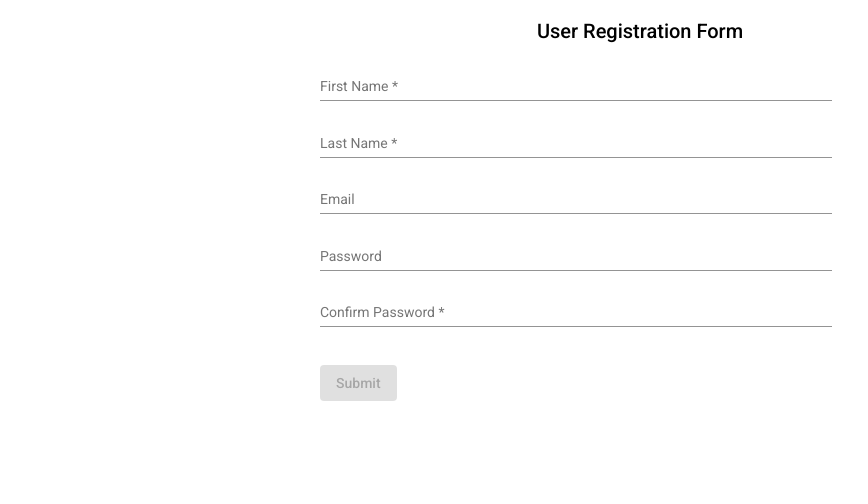
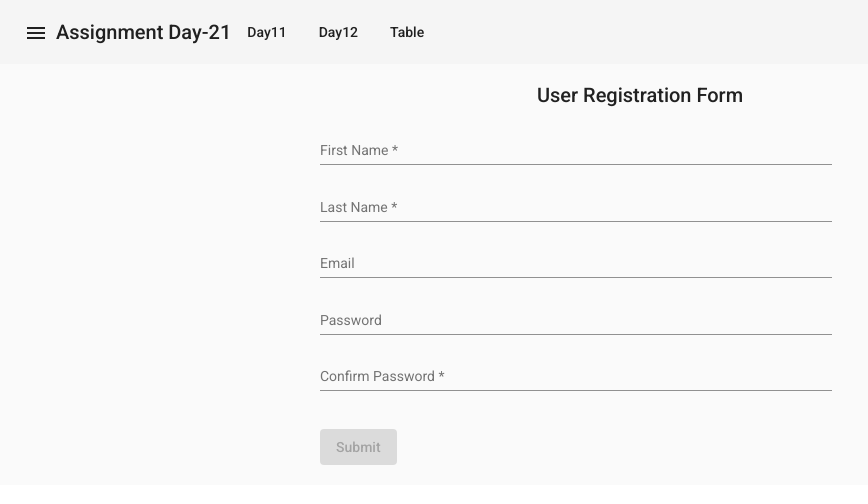
Before and after one commit to ayeayethet151198/angular-training, an Angular app: page /day12 in a window 1280 px wide. Shown: the top 504 px of the page, without its empty margins (0-868 px from the left). Built offline with nearby package versions, Linux system fonts and the light colour scheme.

Commit message:
#day21(add commit for assignment day21)

```diff
--- a/src/app/app.component.html
+++ b/src/app/app.component.html
@@ -1 +1,31 @@
+<mat-toolbar>
+    <button mat-icon-button>
+      <mat-icon (click)="sidenav.toggle()">menu</mat-icon>
+    </button>
+    <span>Assignment Day-21</span>
+    <button mat-button routerLink="/member/register">
+      Day11
+    </button>
+    <button mat-button routerLink="/day12">
+      Day12
+    </button>
+    <button mat-button routerLink="/day15">
+      Table
+    </button>
+</mat-toolbar>
+<mat-sidenav-container>
+  <mat-sidenav mode="side" #sidenav [(opened)]="opened">
+    <mat-list>
+      <mat-list-item>
+        <a routerLink="/member/register" routerLinkActive="active"> Day11</a>
+      </mat-list-item>
+      <mat-list-item>
+        <a routerLink="/day12" routerLinkActive="active"> Day12</a>
+      </mat-list-item>
+      <mat-list-item>
+        <a routerLink="/day15" routerLinkActive="active"> Table</a>
+      </mat-list-item>
+    </mat-list>
+  </mat-sidenav>
+  <mat-sidenav-content>
 <router-outlet></router-outlet>
--- a/src/app/app.component.scss
+++ b/src/app/app.component.scss
@@ -0,0 +1,5 @@
+mat-sidenav-container {
+  mat-sidenav {
+    width: 150px;
+  }
+}
--- a/src/app/app.component.ts
+++ b/src/app/app.component.ts
@@ -7,4 +7,5 @@
 })
 export class AppComponent {
   title = 'day3-assign';
+  opened = false;
 }
```
Also changed, not shown: src/app/angular-material.module.ts (+7 -1 lines).
